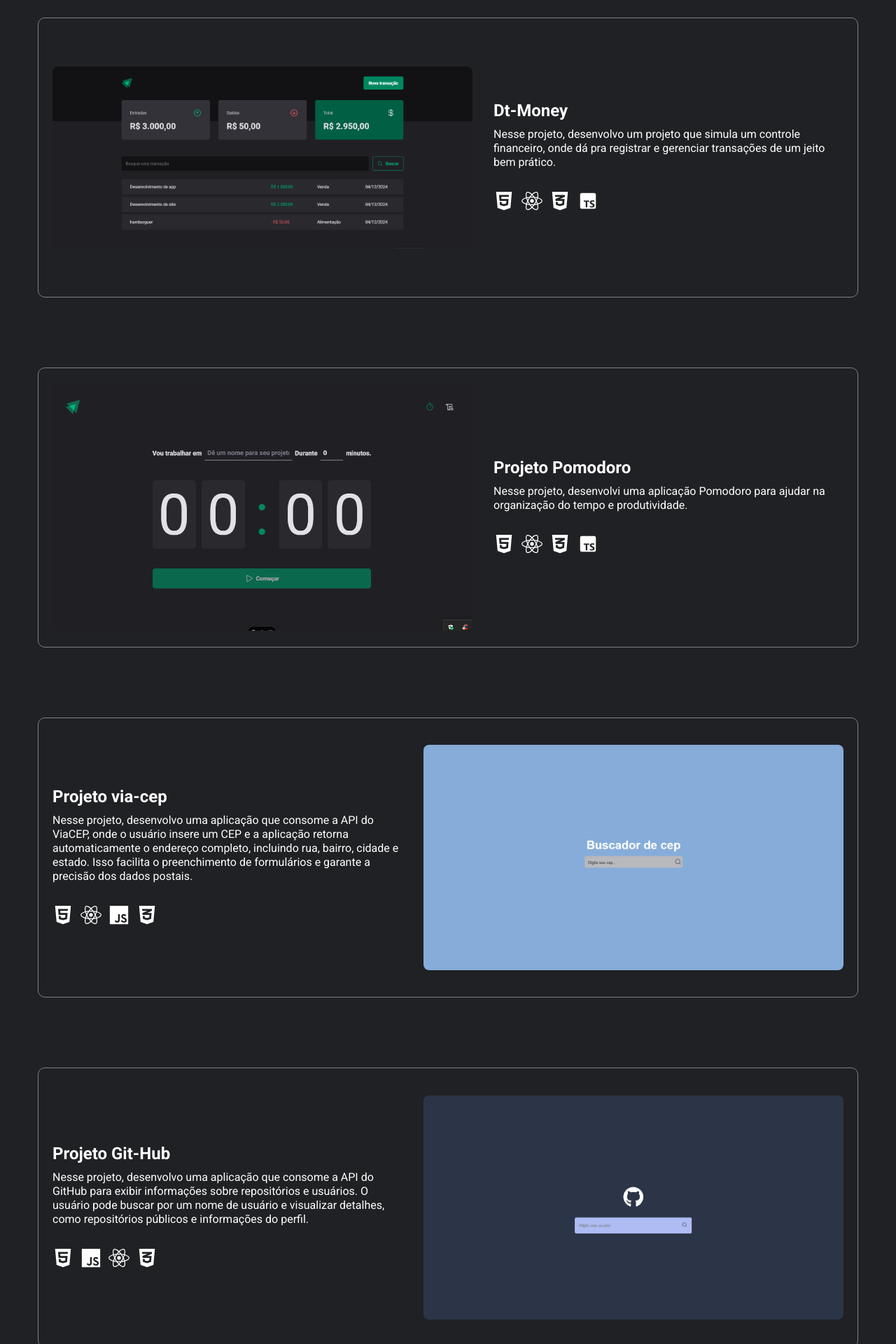
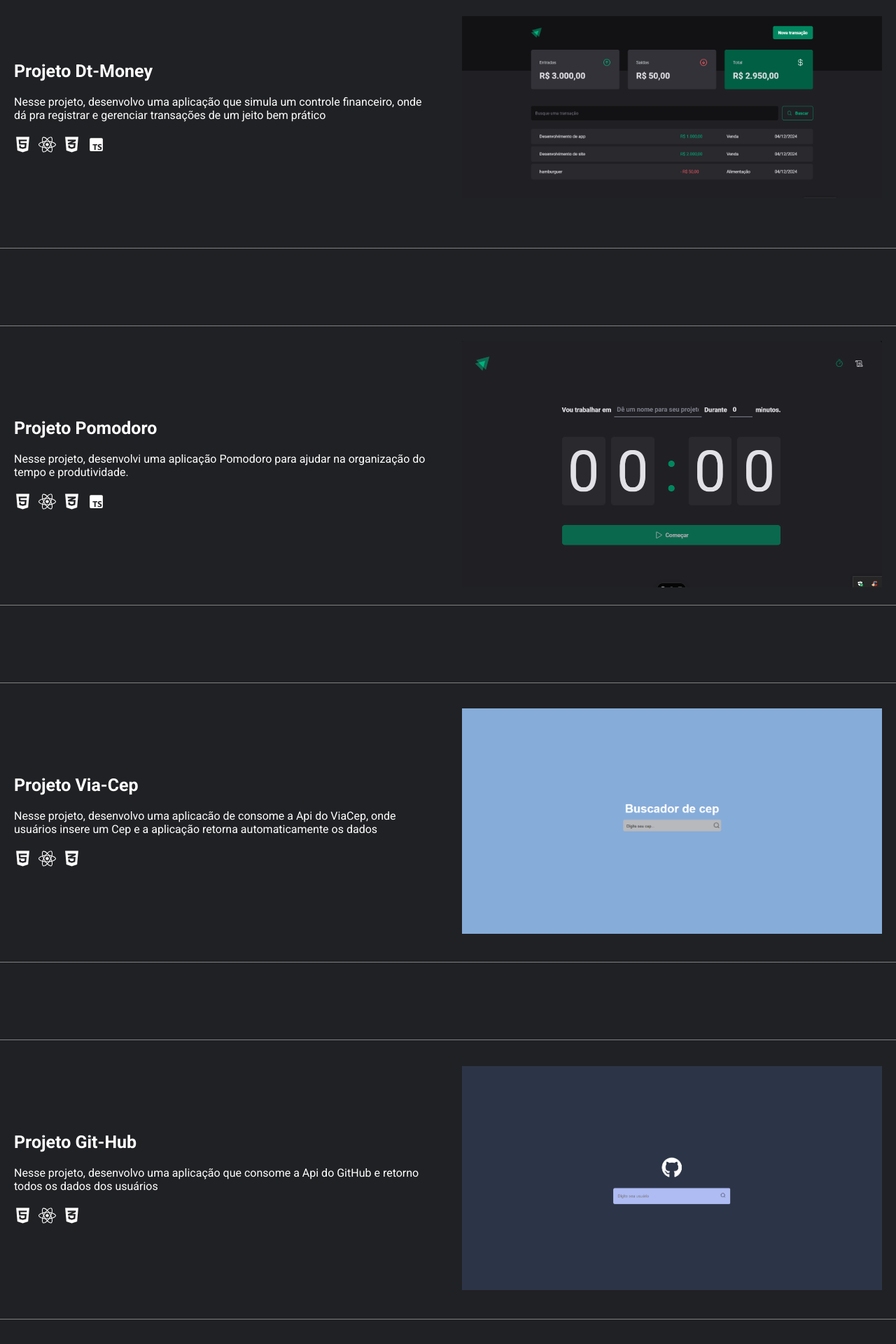
Before and after one commit to hpbeta/portifolio, a React (Vite) app: page / in a window 1280 px wide. Shown: the part 2600-4520 px from the top of the page at 70% size. Built offline with nearby package versions, Linux system fonts and the light colour scheme.

Commit message:
melhoria no código

```diff
--- a/src/components/myProjects/index.jsx
+++ b/src/components/myProjects/index.jsx
@@ -1,192 +1,36 @@
-import Projectcep from "../../assets/images/via-cep.png";
-import ProjectCoffeDelivery from "../../assets/images/coffe-delivery.png";
-import ProjecDtMoney from "../../assets/images/dt-money.png";
-import ProjectGithub from "../../assets/images/github-react.png";
-import ProjectTranslator from "../../assets/images/translator.png";
-import ProjectPomodoro from "../../assets/images/pomodoro.png";
-import { Container, ContainerList, ContainerProject } from "./style";
-import { FaHtml5, FaReact, FaJs, FaCss3Alt } from "react-icons/fa";
-import { BiLogoTypescript } from "react-icons/bi";
+import projectData from "./projectsData";
+import {
+  Container,
+  ContainerInfo,
+  Containerlist,
+  ContainerProject,
+} from "./style";
+
 
 export function MyProjects() {
   return (
-    <Container id="projects">
+    <Container>
       <h1>Projetos</h1>
-
-      <ContainerProject>
-        <a target="_blank" href="https://github.com/hpbeta/coffe-delivery">
+      {projectData.map((data) => (
+        <ContainerProject key={data.id}>
+         <a target="_blank" href={data.link}>
+         <ContainerInfo>
+            <h3>{data.title}</h3>
+            <p>{data.description}</p>
+            <Containerlist>
+              {data.icons.map((Icon) => (
+                <li key={data.id}>
+                  <Icon />
+                </li>
+              ))}
+            </Containerlist>
+          </ContainerInfo>
           <div>
-            <h2>Projeto Coffe Delivery</h2>
-            <p>
-              A aplicação simula uma experiência de compras de café online, com
-              foco em funcionalidade e design.
-            </p>
-            <ContainerList>
-              <li>
-                <FaHtml5 />
-              </li>
-              <li>
-                <FaReact />
-              </li>
-              <li>
-                <BiLogoTypescript />
-              </li>
-              <li>
-                <FaCss3Alt />
-              </li>
-            </ContainerList>
+            <img src={data.image} alt="" />
           </div>
-          <img src={ProjectCoffeDelivery} alt="Projeto Coffe Delivery" />
-        </a>
-      </ContainerProject>
-
-      <ContainerProject>
-        <a target="_blank" href="https://github.com/hpbeta/dt-money">
-          <img src={ProjecDtMoney} alt="Projeto Dt-Money" />
-          <div>
-            <h2>Dt-Money</h2>
-            <p>
-              Nesse projeto, desenvolvo um projeto que simula um controle
-              financeiro, onde dá pra registrar e gerenciar transações de um
-              jeito bem prático.
-            </p>
-            <ContainerList>
-              <li>
-                <FaHtml5 />
-              </li>
-              <li>
-                <FaReact />
-              </li>
-              <li>
-                <FaCss3Alt />
-              </li>
-              <li>
-                <BiLogoTypescript />
-              </li>
-            </ContainerList>
-          </div>
-        </a>
-      </ContainerProject>
-
-      <ContainerProject>
-        <a target="_blank" href="https://github.com/hpbeta/project-pomodoro">
-          <img src={ProjectPomodoro} alt="Projeto Pomodoro" />
-          <div>
-            <h2>Projeto Pomodoro</h2>
-            <p>
-              Nesse projeto, desenvolvi uma aplicação Pomodoro para ajudar na organização do tempo e produtividade.
-            </p>
-            <ContainerList>
-              <li>
-                <FaHtml5 />
-              </li>
-              <li>
-                <FaReact />
-              </li>
-              <li>
-                <FaCss3Alt />
-              </li>
-              <li>
-                <BiLogoTypescript />
-              </li>
-            </ContainerList>
-          </div>
-        </a>
-      </ContainerProject>
-
-      <ContainerProject>
-        <a target="_blank" href="https://github.com/hpbeta/buscador-de-cep">
-          <div>
-            <h2>Projeto via-cep</h2>
-            <p>
-              Nesse projeto, desenvolvo uma aplicação que consome a API do
-              ViaCEP, onde o usuário insere um CEP e a aplicação retorna
-              automaticamente o endereço completo, incluindo rua, bairro, cidade
-              e estado. Isso facilita o preenchimento de formulários e garante a
-              precisão dos dados postais.
-            </p>
-            <ContainerList>
-              <li>
-                <FaHtml5 />
-              </li>
-              <li>
-                <FaReact />
-              </li>
-              <li>
-                <FaJs />
-              </li>
-              <li>
-                <FaCss3Alt />
-              </li>
-            </ContainerList>
-          </div>
-
-          <img src={Projectcep} alt="Projeto via cep" />
-        </a>
-      </ContainerProject>
-
-
-
-      <ContainerProject>
-        <a target="_blank" href="https://github.com/hpbeta/github-react">
-          <div>
-            <h2>Projeto Git-Hub</h2>
-            <p>
-              Nesse projeto, desenvolvo uma aplicação que consome a API do
-              GitHub para exibir informações sobre repositórios e usuários. O
-              usuário pode buscar por um nome de usuário e visualizar detalhes,
-              como repositórios públicos e informações do perfil.
-            </p>
-            <ContainerList>
-              <li>
-                <FaHtml5 />
-              </li>
-              <li>
-                <FaJs />
-              </li>
-              <li>
-                <FaReact />
-              </li>
-              <li>
-                <FaCss3Alt />
-              </li>
-            </ContainerList>
-          </div>
-
-          <img src={ProjectGithub} alt="Projeto Git-Hub" />
-        </a>
-      </ContainerProject>
-
-      <ContainerProject>
-        <a target="_blank" href="https://github.com/hpbeta/translator-api">
-          <img src={ProjectTranslator} alt="Projeto tradutor" />
-
-          <div>
-            <h2>Projeto Tradutor</h2>
-            <p>
-              Nesse projeto, desenvolvo uma aplicação que consome uma API de
-              tradutor, utilizando Tailwind CSS para estilização. A interface
-              permite que os usuários insiram texto em um idioma e escolham o
-              idioma de destino para tradução. Após o envio, a aplicação faz uma
-              requisição à API e exibe a tradução de forma clara e acessível.{" "}
-            </p>
-            <ContainerList>
-              <li>
-                <FaHtml5 />
-              </li>
-              <li>
-                <FaReact />
-              </li>
-              <li>
-                <FaJs />
-              </li>
-              <li>
-                <FaCss3Alt />
-              </li>
-            </ContainerList>
-          </div>
-        </a>
-      </ContainerProject>
+         </a>
+        </ContainerProject>
+      ))}
     </Container>
   );
 }
--- /dev/null
+++ b/src/components/myProjects/projectsData.js
@@ -0,0 +1,76 @@
+import Projectcep from "../../assets/images/via-cep.png";
+import ProjectCoffeDelivery from "../../assets/images/coffe-delivery.png";
+import ProjecDtMoney from "../../assets/images/dt-money.png";
+import ProjectGithub from "../../assets/images/github-react.png";
+import ProjectTranslator from "../../assets/images/translator.png";
+import ProjectPomodoro from "../../assets/images/pomodoro.png";
+import { FaHtml5, FaReact, FaJs, FaCss3Alt } from "react-icons/fa";
+import { BiLogoTypescript } from "react-icons/bi";
+import { RiTailwindCssFill } from "react-icons/ri";
+
+const projectData = [
+  {
+    id: 1,
+    link: "https://github.com/hpbeta/coffe-delivery",
+    image: ProjectCoffeDelivery,
+    title: "Projeto Coffe Delivery",
+    description:
+      "A aplicação simula uma experiência de compras de café online, com foco em funcionalidade e design.",
+    icons: [FaHtml5, FaReact, FaCss3Alt, BiLogoTypescript],
+  },
+
+  {
+    id: 2,
+    link: "https://github.com/hpbeta/dt-money",
+
+    title: "Projeto Dt-Money",
+    description:
+      "Nesse projeto, desenvolvo uma aplicação que simula um controle financeiro, onde dá pra registrar e gerenciar transações de um jeito bem prático",
+    icons: [FaHtml5, FaReact, FaCss3Alt, BiLogoTypescript],
+    image: ProjecDtMoney,
+  },
+
+  {
+    id: 3,
+    link: "https://github.com/hpbeta/project-pomodoro",
+    image: ProjectPomodoro,
+    title: "Projeto Pomodoro",
+    description:
+      "Nesse projeto, desenvolvi uma aplicação Pomodoro para ajudar na organização do tempo e produtividade.",
+    icons: [FaHtml5, FaReact, FaCss3Alt, BiLogoTypescript],
+  },
+
+  {
+    id: 4,
+    link: "https://github.com/hpbeta/buscador-de-cep",
+
+    title: "Projeto Via-Cep",
+    description:
+      "Nesse projeto, desenvolvo uma aplicacão de consome a Api do ViaCep, onde usuários insere um Cep e a aplicação retorna automaticamente os dados",
+    icons: [FaHtml5, FaReact, FaCss3Alt],
+    image: Projectcep,
+  },
+
+  {
+    id: 5,
+    link: "https://github.com/hpbeta/github-react",
+    image: ProjectGithub,
+    title: "Projeto Git-Hub",
+    description:
+      "Nesse projeto, desenvolvo uma aplicação que consome a Api do GitHub e retorno todos os dados dos usuários",
+    icons: [FaHtml5, FaReact, FaCss3Alt],
+  },
+
+  {
+    id: 6,
+    link: "https://github.com/hpbeta/translator-api",
+
+    title: "Projeto Tradutor",
+    description:
+      "Nesse projeto, desenvolvo uma aplicação que consome a Api de tradutor, utilizando Tailwind CSS para estilização",
+    icons: [FaHtml5, FaReact, FaCss3Alt, RiTailwindCssFill, FaJs],
+    image: ProjectTranslator,
+  },
+];
+
+export default projectData;
--- a/src/components/myProjects/style.jsx
+++ b/src/components/myProjects/style.jsx
@@ -3,86 +3,86 @@ import styled from "styled-components";
 export const Container = styled.div`
   display: flex;
   flex-direction: column;
+  align-items: center;
   justify-content: center;
-  align-items: center;
-  background-color: #202124;
-  color: #ffffff;
-  margin-top: 170px;
+
+  h1 {
+    margin-top: 80px;
+  }
 `;
 
 export const ContainerProject = styled.div`
   display: flex;
+  justify-content: center;
   align-items: center;
-  gap: 50px;
-  margin-top: 70px;
+  margin-top: 80px;
   margin-bottom: 30px;
+  height: 400px;
   border: 1px solid #808080;
-  padding: 25px 20px;
+  padding: 20px 30px;
   border-radius: 10px;
-  transition: 0.3s;
-  height: 400px;
-  &:hover {
-      box-shadow: 0px 0px 0px 1px rgba(248, 246, 246, 0.918),
-        0px 10px 15px -3px rgba(255, 255, 255, 0.966);
+
+  @media (max-width: 820px) {
+    height: 500px;
   }
-    cursor: pointer;
 
-  @media (max-width: 1200px) {
+  a {
+    display: flex;
+    align-items: center;
+    gap: 40px;
+
+    @media (max-width: 820px) {
       display: flex;
       flex-direction: column;
       text-align: center;
-    gap: 0;
-    height: 350px;
+      width: 400px;
 
-    p,
-    h2,
-    li {
-      display: none;
+      img {
+        width: 400px;
       }
     }
+    @media (max-width: 430px) {
+      width: 350px;
+    }
+    @media (max-width: 393px) {
+      width: 300px;
 
-  @media (max-width: 592px) {
-    height: 350px;
+      img {
+        width: 340px;
       }
-  @media (max-width: 548px) {
-    height: 250px;
+    }
   }
 
   img {
     width: 600px;
-    border-radius: 8px;
-    transition: 0.3s;
-
-
-
-    @media (max-width: 1200px) {
-      width: 550px;
-    }
-    @media (max-width: 560px) {
-      width: 350px;
-    }
-  }
-  p {
-    width: 500px;
-    margin-top: 10px;
-    line-height: 20px;
-  }
-
-  a{
-    display: flex;
-    align-items: center;
-    gap: 30px;
   }
 `;
 
-export const ContainerList = styled.div`
-  list-style: none;
+export const ContainerInfo = styled.div`
+  width: 600px;
+
+  h3 {
+    font-size: 25px;
+    margin-bottom: 20px;
+  }
+
+  @media (max-width: 820px) {
+    width: 300px;
+    margin: 0 auto;
+  }
+`;
+
+export const Containerlist = styled.ul`
   display: flex;
   gap: 10px;
-  margin-top: 30px;
+  margin-top: 20px;
+  list-style: none;
 
   svg {
-    font-size: 30px;
-    cursor: pointer;
+    font-size: 25px;
+  }
+
+  @media (max-width: 820px) {
+    justify-content: center;
   }
 `;
```
Lines whose indentation alone changed are shown as unchanged.
